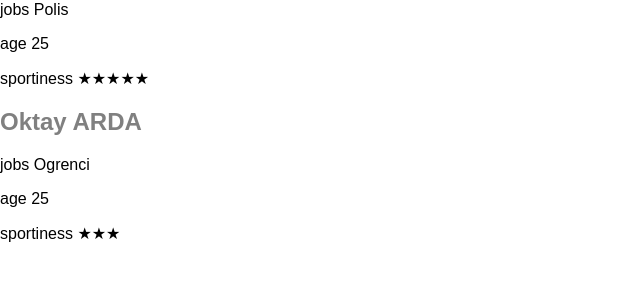
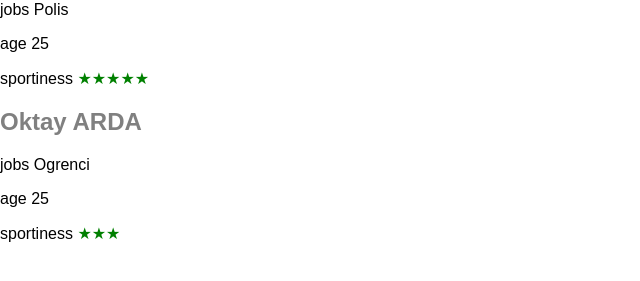
Before and after one commit to hoarda/react-dersi-1, a React (Create React App) app: page / in a window 1280 px wide. Shown: the part 127-408 px from the top of the page, without its empty margins (0-640 px from the left). Built offline with nearby package versions, Linux system fonts and the light colour scheme.

Commit message:
yildizlari renklendirme(style)

```diff
--- a/src/App.js
+++ b/src/App.js
@@ -14,7 +14,7 @@ function Person(props) {
 }
 
 function Stars(props) {
-  return <span>{"★️".repeat(props.number)}</span>;
+  return <span style={{ color: "green" }}>{"★️".repeat(props.number)}</span>;
 }
 
 function App() {
```
